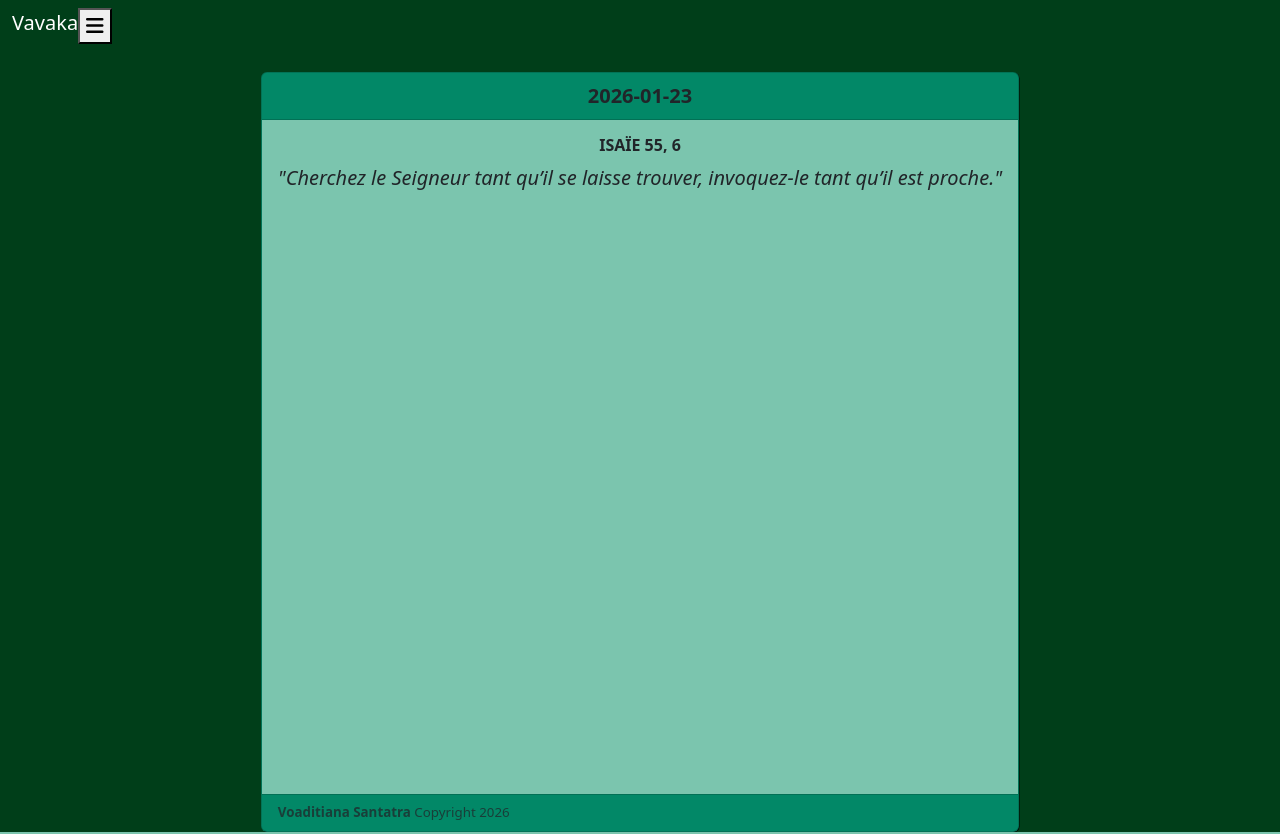
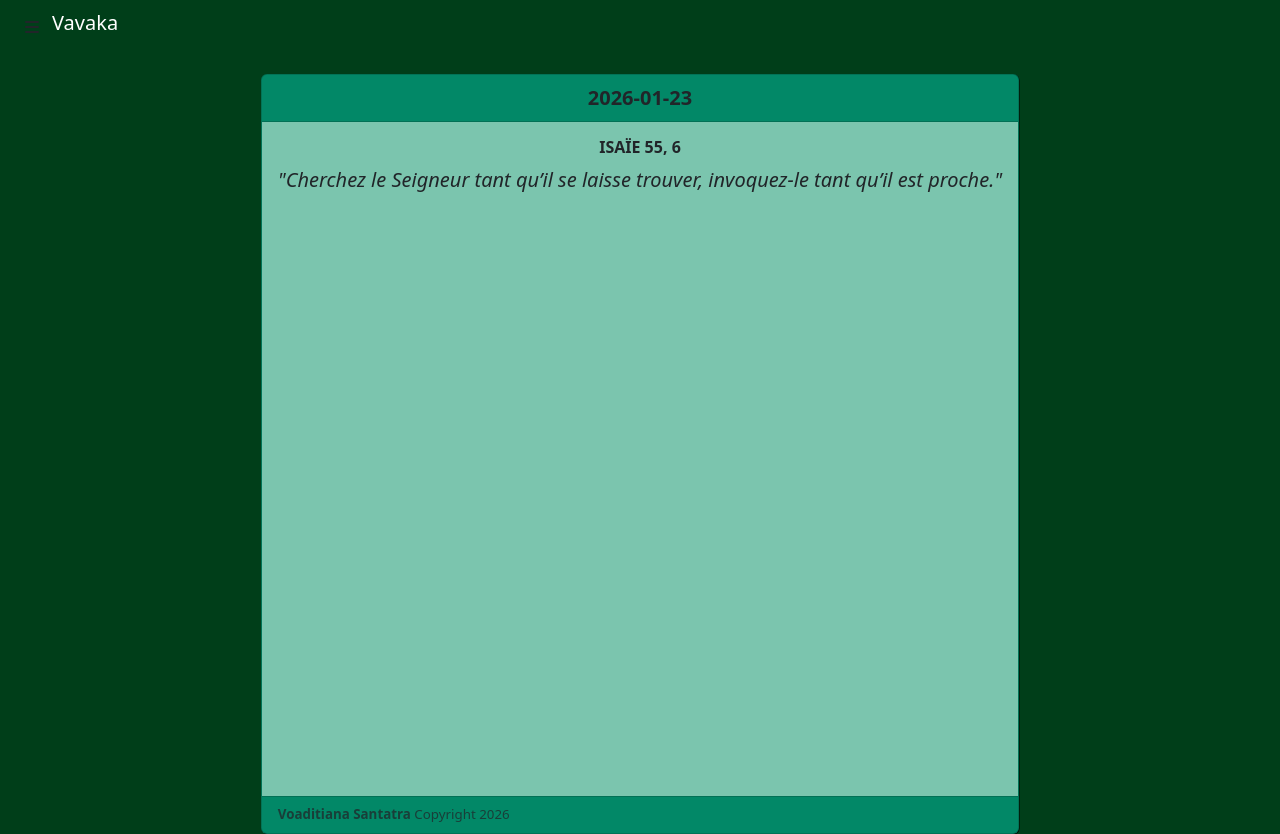
Before and after one commit to Voaditiana/vavaka, a Django app: page / in a window 1280 px wide. Run offline with Django 5.2, Linux system fonts and the light colour scheme; some libraries are stand-ins or nearby versions.

Commit message:
Update index.html

```diff
--- a/templates/index.html
+++ b/templates/index.html
@@ -37,12 +37,12 @@
   <nav class="navbar navbar-expand-lg">
     <div class="container-fluid">
       <ul class="navbar-nav">
-        <li class="nav-item">Vavaka</li>
         <li class="nav-item">
-          <button type="btn">
-            <i class="fa-solid fa-bars"></i>
+          <button class="btn">
+            <i class="fa-solid fa-bars" data-bs-toggle="offcanvas" data-bs-target="#menu"></i>
           </button>
         </li>
+        <li class="nav-item">Vavaka</li>
       </ul>
   </nav>
   <!--tab at the top to switch language-->
```
